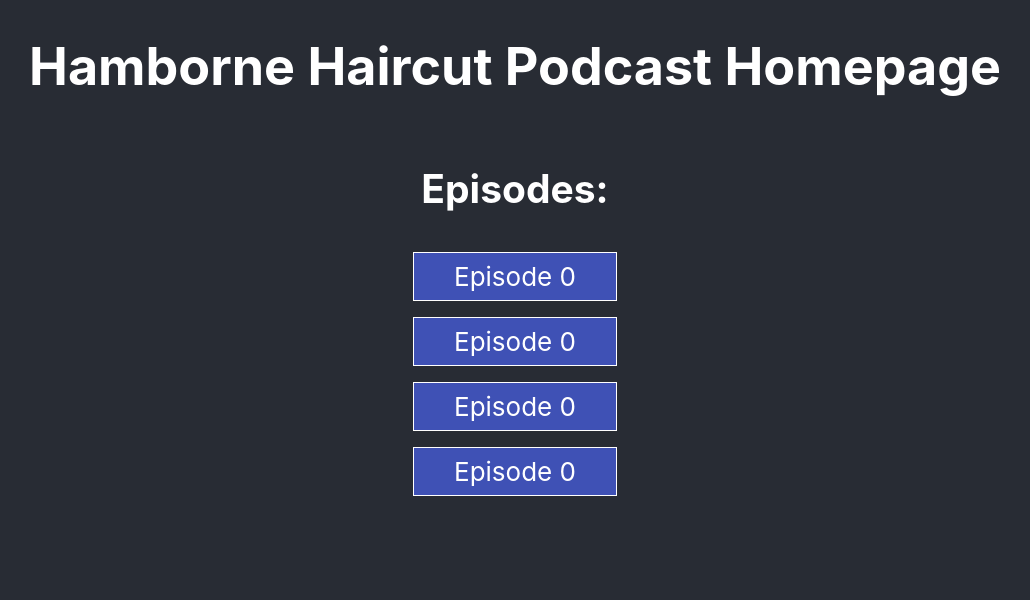
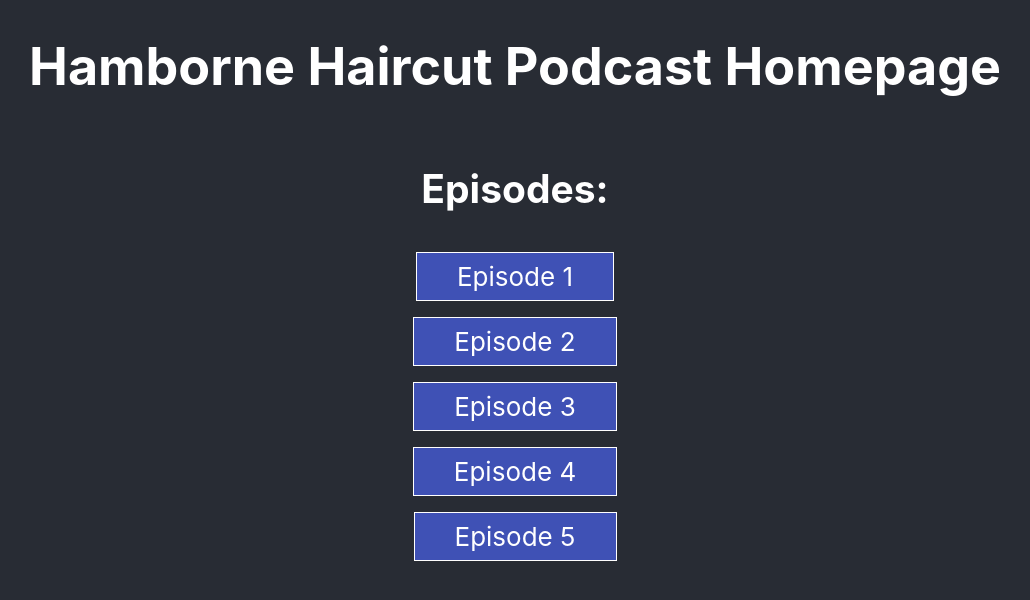
Before and after one commit to jjennissen/podcast, a React (Create React App) app: page / in a window 1280 px wide. Shown: the top 600 px of the page, without its empty margins (125-1155 px from the left). Built offline with nearby package versions, Linux system fonts and the light colour scheme.

Commit message:
added props to EpisodeList

```diff
--- a/src/App.js
+++ b/src/App.js
@@ -1,7 +1,6 @@
 import React from 'react';
 import './App.css';
 import EpisodeList from "./EpisodeList";
-import Box from '@material-ui/core/Box';
 
 function App() {
   return (
@@ -9,14 +8,11 @@ function App() {
       <header className="App-header">
           <h1>Hamborne Haircut Podcast Homepage</h1>
             <h2>Episodes:</h2>
-          <EpisodeList>
-          </EpisodeList>
-          <EpisodeList>
-          </EpisodeList>
-          <EpisodeList>
-          </EpisodeList>
-          <EpisodeList>
-          </EpisodeList>
+          <EpisodeList title="1" />
+          <EpisodeList title="2"/>
+          <EpisodeList title="3" />
+          <EpisodeList title="4" />
+          <EpisodeList title="5" />
       </header>
         <body>
         </body>
--- a/src/EpisodeList.js
+++ b/src/EpisodeList.js
@@ -5,7 +5,7 @@ export default class EpisodeList extends React.Component {
     render() {
         return <Box component="span" border={1} bgcolor="primary.main" m={1} p={1} paddingLeft={5}
                     paddingRight={5}>
-            Episode 0
+            Episode {this.props.title}
         </Box>;
     }
 }
```
